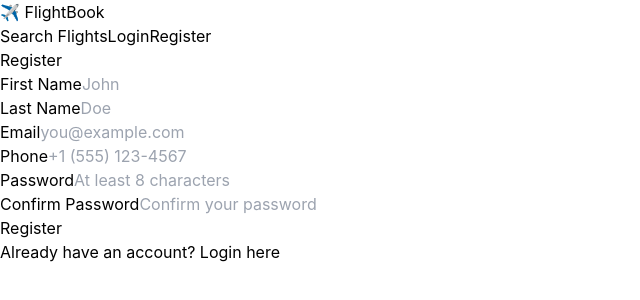
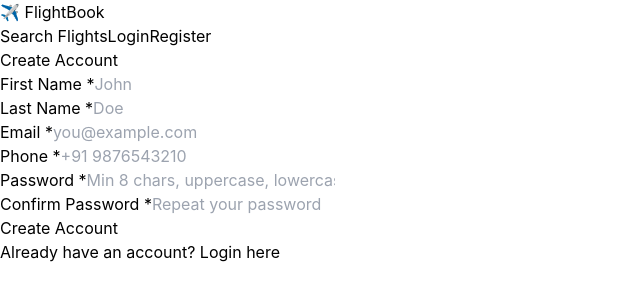
Before and after one commit to keerthu-32/booking-frontend, a React (Vite) app: page /register in a window 1280 px wide. Shown: the top 300 px of the page, without its empty margins (0-640 px from the left). Built offline with nearby package versions, Linux system fonts and the light colour scheme; no server answers.

Commit message:
Fix register validation, airport dropdown click, and post-register redirect

```diff
--- a/src/pages/HomePage.tsx
+++ b/src/pages/HomePage.tsx
@@ -202,7 +202,7 @@ const HomePage: React.FC = () => {
                     {filteredOrigins.map((airport) => (
                       <div
                         key={airport.iataCode}
-                        onClick={() => selectOrigin(airport)}
+                        onMouseDown={() => selectOrigin(airport)}
                         className="px-4 py-2 hover:bg-blue-50 cursor-pointer"
                       >
                         <div className="font-semibold">{airport.iataCode}</div>
@@ -242,7 +242,7 @@ const HomePage: React.FC = () => {
                     {filteredDestinations.map((airport) => (
                       <div
                         key={airport.iataCode}
-                        onClick={() => selectDestination(airport)}
+                        onMouseDown={() => selectDestination(airport)}
                         className="px-4 py-2 hover:bg-blue-50 cursor-pointer"
                       >
                         <div className="font-semibold">{airport.iataCode}</div>
--- a/src/pages/RegisterPage.tsx
+++ b/src/pages/RegisterPage.tsx
@@ -11,8 +11,9 @@ const RegisterPage: React.FC = () => {
     confirmPassword: '',
     phone: '',
   });
+  const [errors, setErrors] = useState<{ [key: string]: string }>({});
   const [loading, setLoading] = useState(false);
-  const [error, setError] = useState<string | null>(null);
+  const [serverError, setServerError] = useState<string | null>(null);
 
   const navigate = useNavigate();
   const { register } = useAuth();
@@ -20,29 +21,66 @@ const RegisterPage: React.FC = () => {
   const handleChange = (e: React.ChangeEvent<HTMLInputElement>) => {
     const { name, value } = e.target;
     setFormData((prev) => ({ ...prev, [name]: value }));
+    // Clear field error on change
+    if (errors[name]) setErrors((prev) => ({ ...prev, [name]: '' }));
+  };
+
+  const validate = () => {
+    const newErrors: { [key: string]: string } = {};
+
+    if (!formData.firstName.trim()) {
+      newErrors.firstName = 'First name is required';
+    } else if (formData.firstName.trim().length < 2) {
+      newErrors.firstName = 'First name must be at least 2 characters';
+    }
+
+    if (!formData.lastName.trim()) {
+      newErrors.lastName = 'Last name is required';
+    } else if (formData.lastName.trim().length < 2) {
+      newErrors.lastName = 'Last name must be at least 2 characters';
+    }
+
+    if (!formData.email.trim()) {
+      newErrors.email = 'Email is required';
+    } else if (!/^[^\s@]+@[^\s@]+\.[^\s@]+$/.test(formData.email)) {
+      newErrors.email = 'Enter a valid email address';
+    }
+
+    if (!formData.phone.trim()) {
+      newErrors.phone = 'Phone number is required';
+    } else if (!/^\+?[\d\s\-()]{7,15}$/.test(formData.phone)) {
+      newErrors.phone = 'Enter a valid phone number';
+    }
+
+    if (!formData.password) {
+      newErrors.password = 'Password is required';
+    } else if (formData.password.length < 8) {
+      newErrors.password = 'Password must be at least 8 characters';
+    } else if (!/(?=.*[a-z])(?=.*[A-Z])(?=.*\d)/.test(formData.password)) {
+      newErrors.password = 'Password must contain uppercase, lowercase, and a number';
+    }
+
+    if (!formData.confirmPassword) {
+      newErrors.confirmPassword = 'Please confirm your password';
+    } else if (formData.password !== formData.confirmPassword) {
+      newErrors.confirmPassword = 'Passwords do not match';
+    }
+
+    setErrors(newErrors);
+    return Object.keys(newErrors).length === 0;
   };
 
   const handleSubmit = async (e: React.FormEvent) => {
     e.preventDefault();
-
-    if (formData.password !== formData.confirmPassword) {
-      setError('Passwords do not match');
-      return;
-    }
+    if (!validate()) return;
 
     try {
       setLoading(true);
-      setError(null);
-      await register(
-        formData.firstName,
-        formData.lastName,
-        formData.email,
-        formData.password,
-        formData.phone
-      );
-      navigate('/search');
+      setServerError(null);
+      await register(formData.firstName, formData.lastName, formData.email, formData.password, formData.phone);
+      navigate('/');
     } catch (err) {
-      setError(err instanceof Error ? err.message : 'Registration failed');
+      setServerError(err instanceof Error ? err.message : 'Registration failed');
     } finally {
       setLoading(false);
     }
@@ -51,92 +89,122 @@ const RegisterPage: React.FC = () => {
   return (
     <div className="min-h-screen bg-gradient-to-r from-blue-600 to-blue-800 flex items-center justify-center py-12 px-4">
       <div className="max-w-md w-full bg-white rounded-lg shadow-lg p-8">
-        <h1 className="text-3xl font-bold text-center mb-8">Register</h1>
+        <h1 className="text-3xl font-bold text-center mb-8">Create Account</h1>
 
-        {error && (
+        {serverError && (
           <div className="bg-red-100 border border-red-400 text-red-700 p-4 rounded mb-6">
-            {error}
+            {serverError}
           </div>
         )}
 
-        <form onSubmit={handleSubmit}>
+        <form onSubmit={handleSubmit} noValidate>
           <div className="grid grid-cols-2 gap-4 mb-4">
             <div>
-              <label className="block text-sm font-medium mb-2">First Name</label>
+              <label htmlFor="firstName" className="block text-sm font-medium mb-1">
+                First Name <span className="text-red-500">*</span>
+              </label>
               <input
+                id="firstName"
                 type="text"
                 name="firstName"
                 value={formData.firstName}
                 onChange={handleChange}
                 placeholder="John"
-                className="w-full px-3 py-2 border border-gray-300 rounded-lg focus:outline-none focus:border-blue-500"
-                required
+                className={`w-full px-3 py-2 border rounded-lg focus:outline-none focus:border-blue-500 ${
+                  errors.firstName ? 'border-red-500' : 'border-gray-300'
+                }`}
               />
+              {errors.firstName && <p className="text-red-500 text-xs mt-1">{errors.firstName}</p>}
             </div>
             <div>
-              <label className="block text-sm font-medium mb-2">Last Name</label>
+              <label htmlFor="lastName" className="block text-sm font-medium mb-1">
+                Last Name <span className="text-red-500">*</span>
+              </label>
               <input
+                id="lastName"
                 type="text"
                 name="lastName"
                 value={formData.lastName}
                 onChange={handleChange}
                 placeholder="Doe"
-                className="w-full px-3 py-2 border border-gray-300 rounded-lg focus:outline-none focus:border-blue-500"
-                required
+                className={`w-full px-3 py-2 border rounded-lg focus:outline-none focus:border-blue-500 ${
+                  errors.lastName ? 'border-red-500' : 'border-gray-300'
+                }`}
               />
+              {errors.lastName && <p className="text-red-500 text-xs mt-1">{errors.lastName}</p>}
             </div>
           </div>
 
           <div className="mb-4">
-            <label className="block text-sm font-medium mb-2">Email</label>
+            <label htmlFor="email" className="block text-sm font-medium mb-1">
+              Email <span className="text-red-500">*</span>
+            </label>
             <input
+              id="email"
               type="email"
               name="email"
               value={formData.email}
               onChange={handleChange}
               placeholder="you@example.com"
-              className="w-full px-4 py-2 border border-gray-300 rounded-lg focus:outline-none focus:border-blue-500"
-              required
+              className={`w-full px-4 py-2 border rounded-lg focus:outline-none focus:border-blue-500 ${
+                errors.email ? 'border-red-500' : 'border-gray-300'
+              }`}
             />
+            {errors.email && <p className="text-red-500 text-xs mt-1">{errors.email}</p>}
           </div>
 
           <div className="mb-4">
-            <label className="block text-sm font-medium mb-2">Phone</label>
+            <label htmlFor="phone" className="block text-sm font-medium mb-1">
+              Phone <span className="text-red-500">*</span>
+            </label>
             <input
+              id="phone"
               type="tel"
               name="phone"
               value={formData.phone}
               onChange={handleChange}
-              placeholder="+1 (555) 123-4567"
-              className="w-full px-4 py-2 border border-gray-300 rounded-lg focus:outline-none focus:border-blue-500"
-              required
+              placeholder="+91 9876543210"
+              className={`w-full px-4 py-2 border rounded-lg focus:outline-none focus:border-blue-500 ${
+                errors.phone ? 'border-red-500' : 'border-gray-300'
+              }`}
             />
+            {errors.phone && <p className="text-red-500 text-xs mt-1">{errors.phone}</p>}
           </div>
 
           <div className="mb-4">
-            <label className="block text-sm font-medium mb-2">Password</label>
+            <label htmlFor="password" className="block text-sm font-medium mb-1">
+              Password <span className="text-red-500">*</span>
+            </label>
             <input
+              id="password"
               type="password"
               name="password"
               value={formData.password}
               onChange={handleChange}
-              placeholder="At least 8 characters"
-              className="w-full px-4 py-2 border border-gray-300 rounded-lg focus:outline-none focus:border-blue-500"
-              required
+              placeholder="Min 8 chars, uppercase, lowercase, number"
+              className={`w-full px-4 py-2 border rounded-lg focus:outline-none focus:border-blue-500 ${
+                errors.password ? 'border-red-500' : 'border-gray-300'
+              }`}
             />
+            {errors.password && <p className="text-red-500 text-xs mt-1">{errors.password}</p>}
           </div>
 
           <div className="mb-6">
-            <label className="block text-sm font-medium mb-2">Confirm Password</label>
+            <label htmlFor="confirmPassword" className="block text-sm font-medium mb-1">
+              Confirm Password <span className="text-red-500">*</span>
+            </label>
             <input
+              id="confirmPassword"
               type="password"
               name="confirmPassword"
               value={formData.confirmPassword}
               onChange={handleChange}
-              placeholder="Confirm your password"
-              className="w-full px-4 py-2 border border-gray-300 rounded-lg focus:outline-none focus:border-blue-500"
-              required
+              placeholder="Repeat your password"
+              className={`w-full px-4 py-2 border rounded-lg focus:outline-none focus:border-blue-500 ${
+                errors.confirmPassword ? 'border-red-500' : 'border-gray-300'
+              }`}
             />
+            {errors.confirmPassword && <p className="text-red-500 text-xs mt-1">{errors.confirmPassword}</p>}
           </div>
 
           <button
@@ -144,7 +212,7 @@ const RegisterPage: React.FC = () => {
             disabled={loading}
             className="w-full bg-blue-600 hover:bg-blue-700 disabled:bg-gray-400 text-white font-bold py-2 rounded-lg transition"
           >
-            {loading ? 'Registering...' : 'Register'}
+            {loading ? 'Creating Account...' : 'Create Account'}
           </button>
         </form>
 
```
